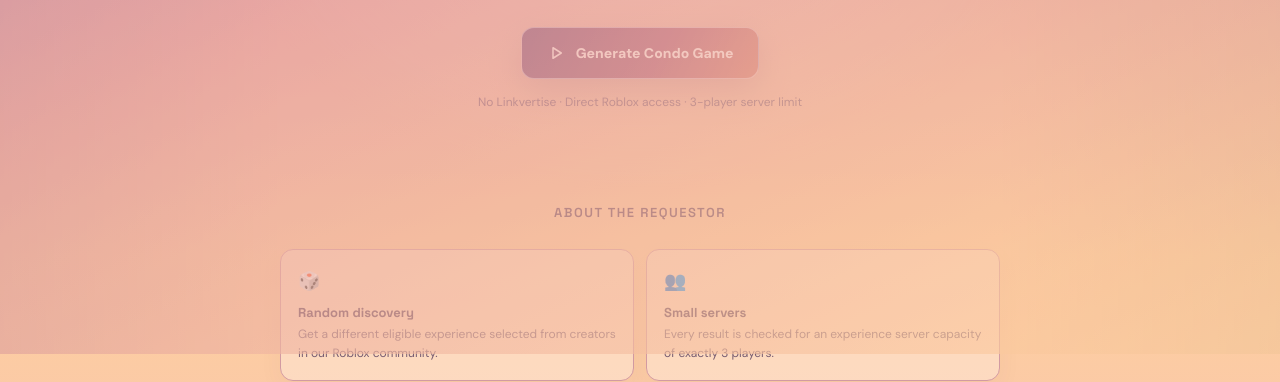
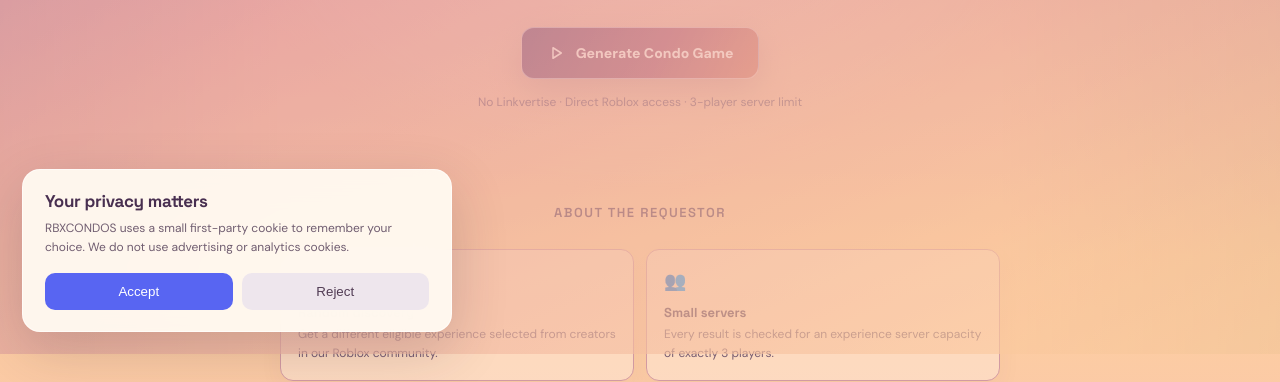
Before and after one commit to anthonypinedasantos-beep/muu, a plain HTML site: page requestor/index.html in a window 1280 px wide. Shown: the part 446-828 px from the top of the page. Drawn offline with Linux system fonts and the light colour scheme; no server answers.

Commit message:
Add cookie preference notice

```diff
--- a/requestor/index.html
+++ b/requestor/index.html
@@ -86,6 +86,17 @@ h2{font:700 clamp(23px,4vw,30px)/1.2 "Space Grotesk",sans-serif;margin:7px 0 4px
 .discord-stats{display:flex;gap:22px;margin-top:14px}.discord-stats div{display:flex;flex-direction:column;gap:2px}.discord-stats strong{font-size:18px;line-height:1.1}.discord-stats span{font-size:10px;color:#856d82}
 .discord-join{display:inline-flex;align-items:center;gap:12px;padding:13px 17px;border-radius:12px;background:#5865f2;color:#fff;text-decoration:none;font-size:13px;font-weight:700;white-space:nowrap;transition:transform .2s,background .2s}.discord-join:hover{transform:translateY(-2px);background:#4752c4}
 @media(max-width:620px){.discord-community{align-items:flex-start;flex-wrap:wrap;padding:21px}.discord-mark{width:46px;height:46px;flex-basis:46px}.discord-copy{width:calc(100% - 70px)}.discord-join{width:100%;justify-content:center}.discord-stats{gap:18px}}
+
+/* Cookie notice */
+.cookie-consent{position:fixed;z-index:10001;left:22px;bottom:22px;width:min(430px,calc(100% - 32px));padding:21px 22px;border:1px solid #ffffff9c;border-radius:18px;background:#fffaf2f2;box-shadow:0 18px 55px #30203930;backdrop-filter:blur(16px);color:#432c4c;display:none}
+.cookie-consent.is-visible{display:block;animation:cookie-in .35s ease both}
+.cookie-consent h2{font-size:17px;margin:0 0 7px;letter-spacing:-.3px}
+.cookie-consent p{font-size:12px;line-height:1.6;color:#705d70;margin:0}
+.cookie-actions{display:flex;gap:9px;margin-top:16px}
+.cookie-actions button{flex:1;border:0;border-radius:10px;padding:11px 13px;font:700 12px inherit;cursor:pointer}
+.cookie-accept{background:#5865f2;color:white}.cookie-reject{background:#eee6ed;color:#513c54}
+@keyframes cookie-in{from{opacity:0;transform:translateY(10px)}to{opacity:1;transform:translateY(0)}}
+@media(max-width:480px){.cookie-consent{left:12px;bottom:12px;width:calc(100% - 24px);padding:18px}}
 </style>
 </head>
 <body>
@@ -220,5 +231,17 @@ const load=async()=>{try{const r=await fetch("https://discord.com/api/v10/invite
 load();setInterval(load,60000);
 })();
 </script>
+
+<div class="cookie-consent" id="cookie-consent" role="dialog" aria-live="polite" aria-labelledby="cookie-title">
+  <h2 id="cookie-title">Your privacy matters</h2>
+  <p>RBXCONDOS uses a small first-party cookie to remember your choice. We do not use advertising or analytics cookies.</p>
+  <div class="cookie-actions">
+    <button class="cookie-accept" id="cookie-accept" type="button">Accept</button>
+    <button class="cookie-reject" id="cookie-reject" type="button">Reject</button>
+  </div>
+</div>
+<script>
+(()=>{const banner=document.getElementById("cookie-consent");if(!banner)return;const key="rbx_cookie_choice";const getChoice=()=>document.cookie.split("; ").find(row=>row.startsWith(key+"="));if(!getChoice())banner.classList.add("is-visible");const save=choice=>{document.cookie=key+"="+choice+"; Max-Age=15552000; Path=/; SameSite=Lax; Secure";banner.classList.remove("is-visible")};document.getElementById("cookie-accept").addEventListener("click",()=>save("accepted"));document.getElementById("cookie-reject").addEventListener("click",()=>save("rejected"));})();
+</script>
 </body>
 </html>
```
